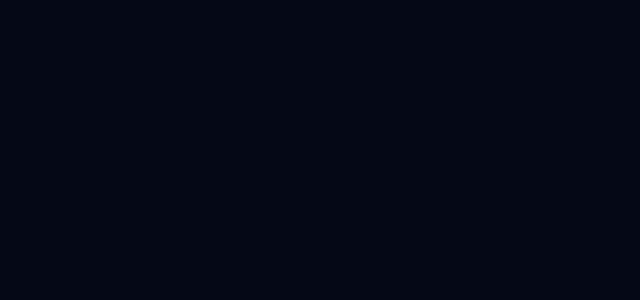
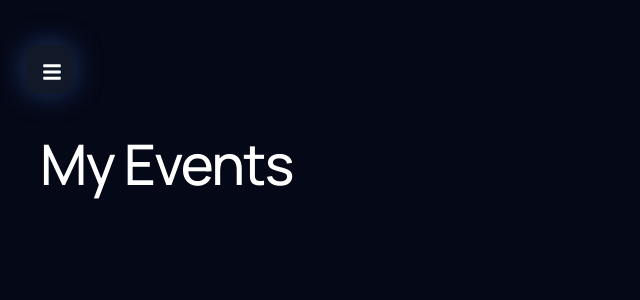
Before and after one commit to Ankitt-404/EventX, a React (Vite) app in the folder event-frontend/: page /organiser/my-events in a window 1280 px wide. Before the commit this address had no page. Shown: the top 300 px of the page, without its empty margins (0-640 px from the left). Built offline with nearby package versions, Linux system fonts and the light colour scheme.

Commit message:
Final Changes

```diff
--- a/event-frontend/src/App.jsx
+++ b/event-frontend/src/App.jsx
@@ -15,13 +15,19 @@ import AdminRoute from './components/adminRoute.jsx'
 import { AdminProvider } from './context/AdminContext.jsx'
 import Profile from './pages/profile.jsx';
 import CreateEvent from "./pages/createevent.jsx";
+import DashboardLayout from './components/dashboardLayout.jsx'
+import MyEvents from './pages/myEvents.jsx'
 function App() {
 
 
   return (
     <BrowserRouter>
       <Routes>
-        <Route path="/" element={<Home />} />
+        <Route path="/" element={
+          <DashboardLayout>
+          <Home />
+          </DashboardLayout>
+        } />
         <Route path="/events" element={<EventsPage />} />
         <Route path="/profile" element={<Profile />} />
         <Route path="/auth" element={<Auth />} />
@@ -32,6 +38,14 @@ function App() {
         <Route path="/my-ticket/:bookingId" element={<MyTicket />} />
         <Route path="/cancel-booking/:bookingId" element={<CancelBooking />} />
         <Route path="/create-event" element={<CreateEvent />} />
+        <Route
+  path="/organiser/my-events"
+  element={
+    <DashboardLayout>
+      <MyEvents />
+    </DashboardLayout>
+  }
+/>
     <Route
   path="/admin"
   element={
--- /dev/null
+++ b/event-frontend/src/components/dashboardLayout.css
@@ -0,0 +1,18 @@
+.menuButton{
+    position:fixed;
+    top:25px;
+    left:25px;
+    width:48px;
+    height:48px;
+    border:none;
+    border-radius:12px;
+    background:#111827;
+    color:white;
+    cursor:pointer;
+    z-index:1000;
+    font-size:20px;
+}
+
+.dashboardContent{
+    padding:90px 40px 40px;
+}
--- /dev/null
+++ b/event-frontend/src/components/dashboardLayout.jsx
@@ -0,0 +1,27 @@
+import { useState } from "react";
+import { FaBars } from "react-icons/fa";
+import Sidebar from "./Sidebar";
+import "./DashboardLayout.css";
+
+function DashboardLayout({ children }) {
+  const [open, setOpen] = useState(false);
+
+  return (
+    <>
+      <button
+        className="menuButton"
+        onClick={() => setOpen(!open)}
+      >
+        <FaBars />
+      </button>
+
+      <Sidebar open={open} setOpen={setOpen} />
+
+      <main className="dashboardContent">
+        {children}
+      </main>
+    </>
+  );
+}
+
+export default DashboardLayout;
--- /dev/null
+++ b/event-frontend/src/components/sideBar.css
@@ -0,0 +1,39 @@
+.sidebar{
+    position:fixed;
+    top:0;
+    left:-280px;
+    width:260px;
+    height:100vh;
+    background:#0d0d0d;
+    transition:.3s;
+    padding:30px;
+    z-index:999;
+    display:flex;
+    flex-direction:column;
+    gap:18px;
+}
+
+.sidebar.show{
+    left:0;
+}
+
+.sidebar a{
+    color:white;
+    text-decoration:none;
+    padding:12px;
+    border-radius:10px;
+}
+
+.sidebar a:hover{
+    background:#1d1d1d;
+}
+
+.sidebar button{
+    margin-top:auto;
+    padding:12px;
+    border:none;
+    border-radius:10px;
+    background:#ef4444;
+    color:white;
+    cursor:pointer;
+}
--- /dev/null
+++ b/event-frontend/src/components/sideBar.jsx
@@ -0,0 +1,56 @@
+import { Link, useNavigate } from "react-router-dom";
+import "./Sidebar.css";
+
+function Sidebar({ open, setOpen }) {
+  const navigate = useNavigate();
+  const role = localStorage.getItem("role");
+
+  const logout = () => {
+    localStorage.clear();
+    navigate("/auth");
+  };
+
+  return (
+    <aside className={`sidebar ${open ? "show" : ""}`}>
+      <h2>EventX</h2>
+
+      <Link onClick={() => setOpen(false)} to="/">
+        Home
+      </Link>
+
+      <Link onClick={() => setOpen(false)} to="/events">
+        Events
+      </Link>
+
+      {role === "organiser" && (
+        <>
+
+
+          <Link onClick={() => setOpen(false)} to="/create-event">
+            Create Event
+          </Link>
+
+          <Link onClick={() => setOpen(false)} to="/organiser/my-events">
+            My Events
+          </Link>
+        </>
+      )}
+
+      {role === "user" && (
+        <Link onClick={() => setOpen(false)} to="/my-bookings">
+          My Bookings
+        </Link>
+      )}
+
+      {role === "admin" && (
+        <Link onClick={() => setOpen(false)} to="/admin">
+          Admin Dashboard
+        </Link>
+      )}
+
+      <button onClick={logout}>Logout</button>
+    </aside>
+  );
+}
+
+export default Sidebar;
--- a/event-frontend/src/pages/adminDashboard.jsx
+++ b/event-frontend/src/pages/adminDashboard.jsx
@@ -10,7 +10,7 @@ import {
 
 import { useAdmin } from "../context/AdminContext";
 import "./AdminDashboard.css";
-
+import Sidebar from "../components/Sidebar.jsx"
 function AdminDashboard() {
   const { adminOverview, revenueChart, loading } = useAdmin();
 
--- /dev/null
+++ b/event-frontend/src/pages/myEvents.jsx
@@ -0,0 +1,34 @@
+import { useEffect, useState } from "react";
+import api from "../services/api";
+
+function MyEvents() {
+  const [events, setEvents] = useState([]);
+
+  useEffect(() => {
+  const fetchEvents = async () => {
+    try {
+      const data = await getOrganiserEvents();
+      setEvents(data);
+    } catch (error) {
+      console.error(error);
+    }
+  };
+
+  fetchEvents();
+}, []);
+
+  return (
+    <div>
+      <h1>My Events</h1>
+
+      {events.map((event) => (
+        <div key={event._id}>
+          <h2>{event.title}</h2>
+          <p>{event.status}</p>
+        </div>
+      ))}
+    </div>
+  );
+}
+
+export default MyEvents;
--- a/event-frontend/src/services/event.service.js
+++ b/event-frontend/src/services/event.service.js
@@ -26,4 +26,8 @@ export const cancelBooking = async (bookingId) => {
 export const getEventAttendees = async (eventId)=>{
   const res = await api.get(`/booking/event/${eventId}/attendees`);
   return res.data.data
-}
+};
+export const getOrganiserEvents = async () => {
+  const res = await api.get("/events/my-events");
+  return res.data.data;
+};
```
